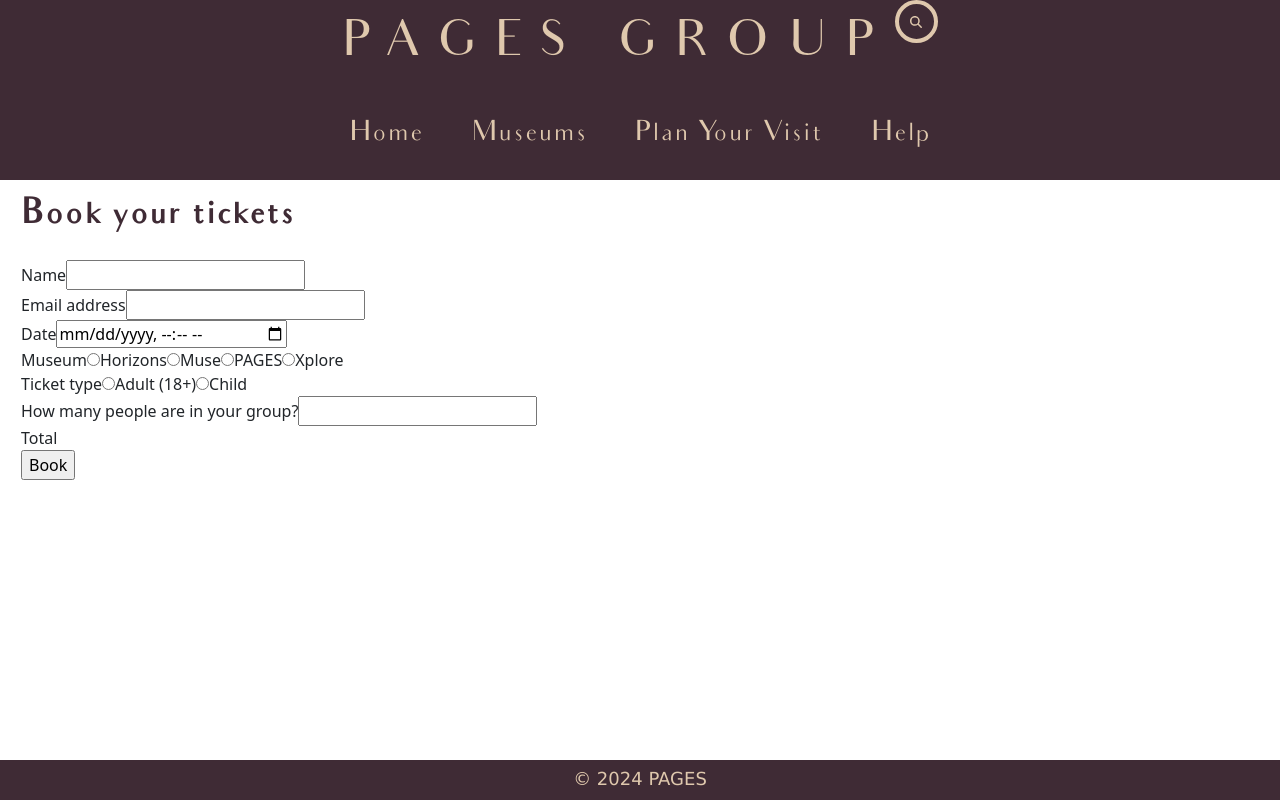
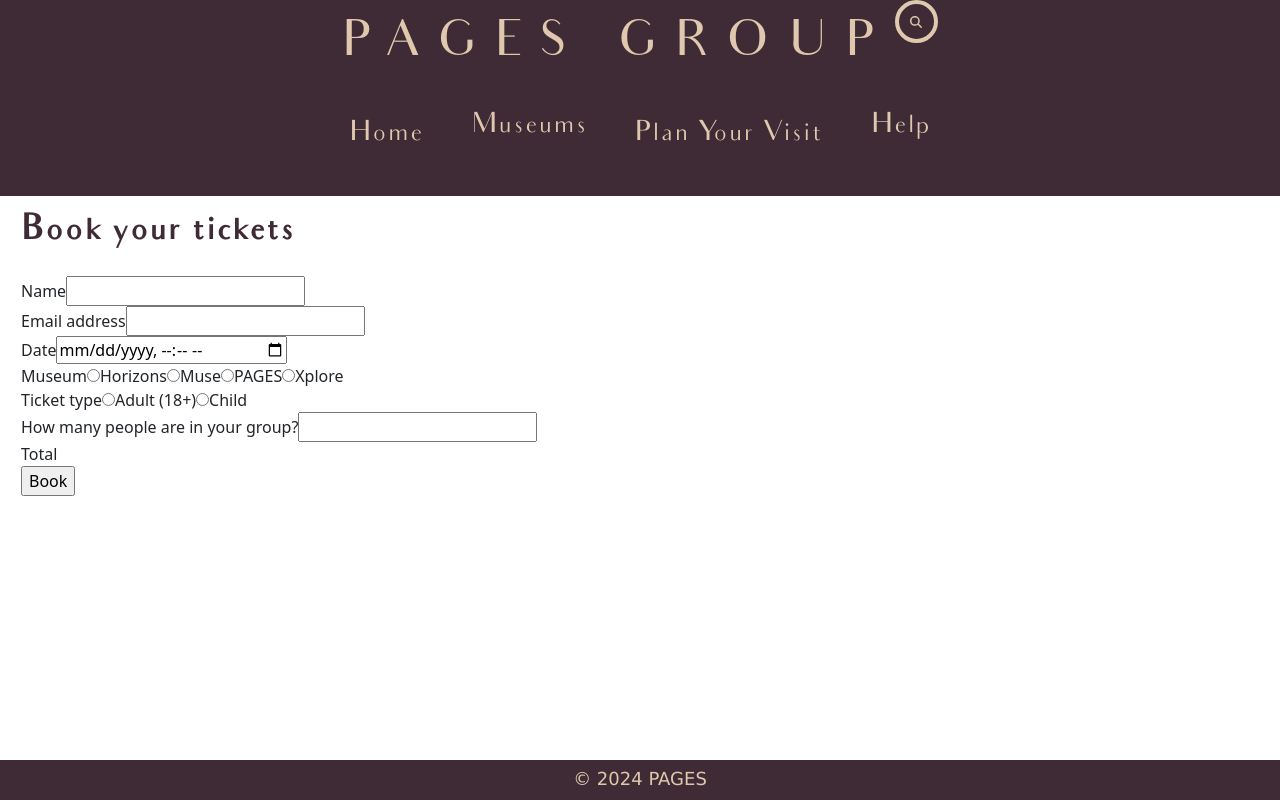
Before and after one commit to gracehogan/MuseumProject, a React (Create React App) app in the folder frontend/: page /book in a window 1280 px wide. Built offline with nearby package versions, Linux system fonts and the light colour scheme.

Commit message:
added flex property to menu bar

```diff
--- a/frontend/src/components/Menu.js
+++ b/frontend/src/components/Menu.js
@@ -7,7 +7,7 @@ const Menu = () => {
   return (
     <div className="bg1">
       <nav>
-        <ul className="list-inline">
+        <ul className="list-inline breadcrumb">
           <li className="list-inline-item">
             <Link to="/">Home</Link>
           </li>
--- a/frontend/src/resources/css/Menu.css
+++ b/frontend/src/resources/css/Menu.css
@@ -19,7 +19,9 @@ a:hover {
 
 .bg1 {
     background-color: #3f2b35;
-    text-align: center;
+    /* text-align: center; */
+    display: flex;
+    justify-content: center;
 }
 
 li {
@@ -87,3 +89,5 @@ ul {
     color: black;
     background-color: rgb(223, 200, 173);
 }
+
+  /* Breadcrumb */
```
